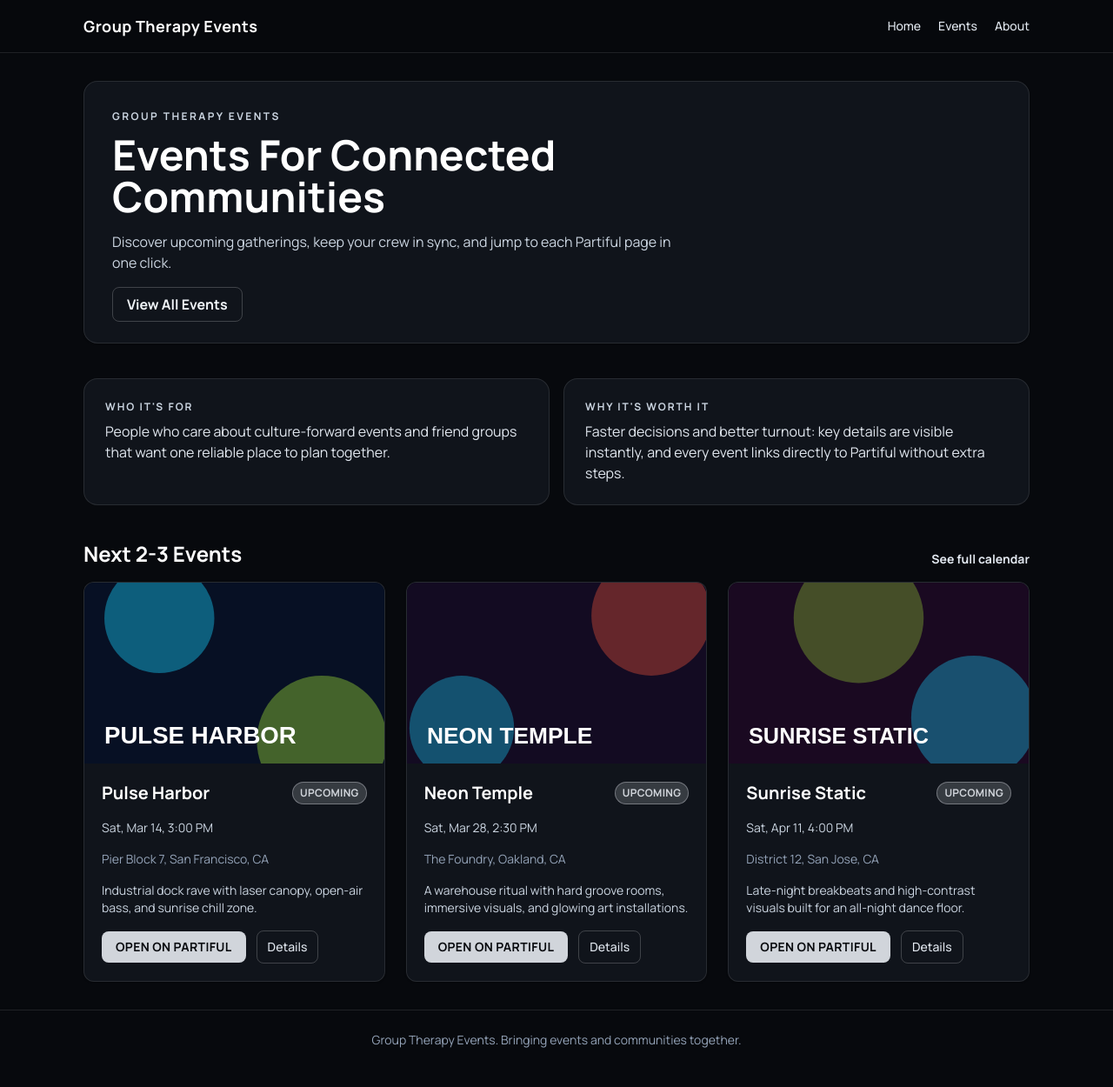
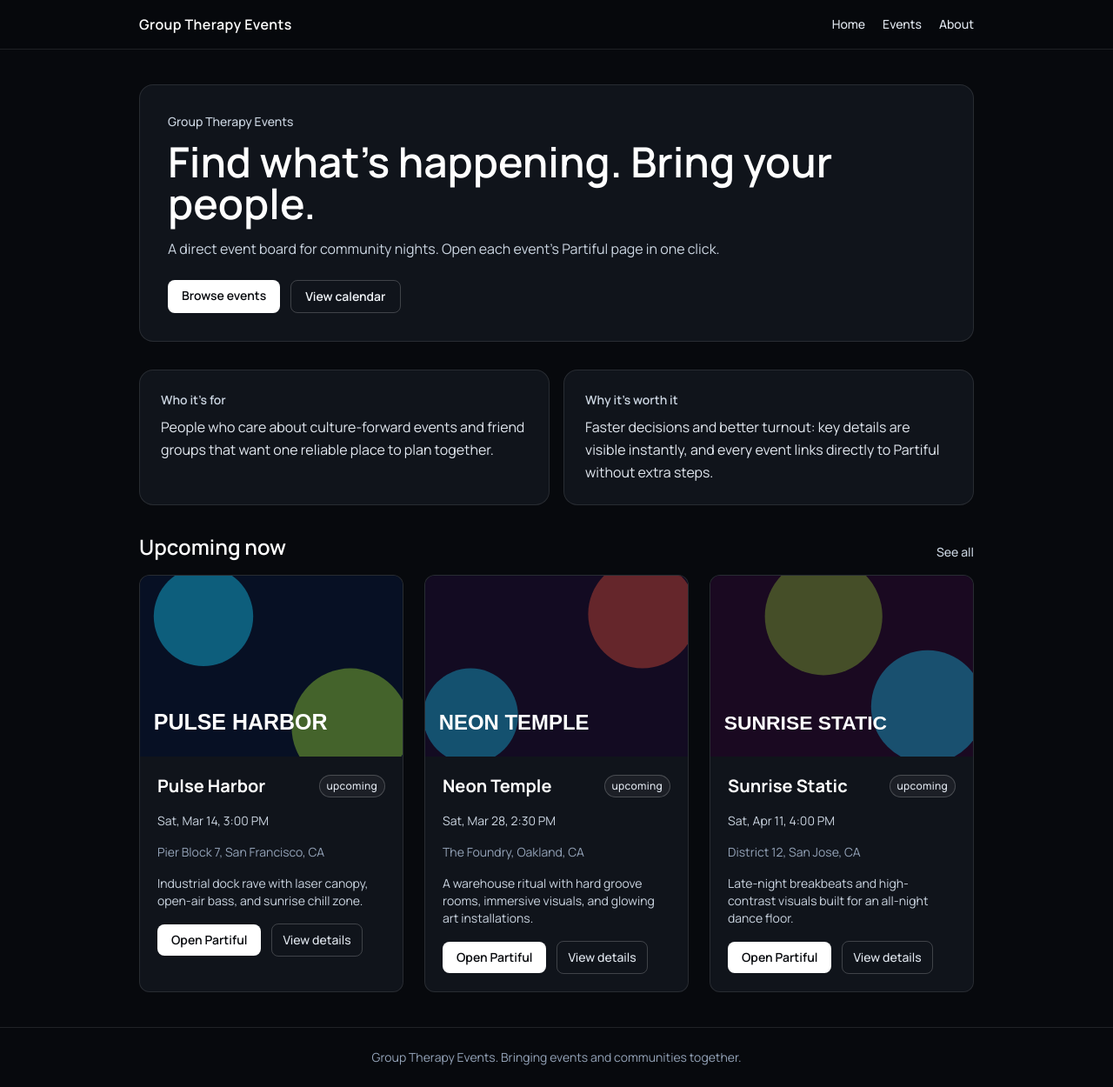
Before and after one commit to TaranbirBhullar/groupTherapyEvents, a React (Vite) app: page /#/ in a window 1280 px wide. Shown: the whole page at 87% size. Built offline with nearby package versions, Linux system fonts and the light colour scheme; no server answers.

Commit message:
style: adopt calmer direct homepage and minimal interface

```diff
--- a/src/components/EventCard.tsx
+++ b/src/components/EventCard.tsx
@@ -10,19 +10,19 @@ interface EventCardProps {
 
 export function EventCard({ event, priorityPartiful = false }: EventCardProps): JSX.Element {
   const statusClass = event.status === 'cancelled'
-    ? 'bg-red-500/20 text-red-200 border border-red-400/30'
+    ? 'bg-white/5 text-slate-300 border border-white/20'
     : event.status === 'past'
-      ? 'bg-slate-500/20 text-slate-200 border border-slate-300/20'
-      : 'bg-acid/20 text-acid border border-acid/40';
+      ? 'bg-white/5 text-slate-300 border border-white/20'
+      : 'bg-white/5 text-slate-200 border border-white/20';
 
   return (
-    <article className="relative overflow-hidden rounded-xl border border-white/10 bg-ink shadow-neon transition">
+    <article className="relative overflow-hidden rounded-xl border border-white/10 bg-ink transition hover:border-white/20">
       <Link to={`/events/${event.slug}`} className="absolute inset-0 z-10" aria-label={`View details for ${event.title}`} />
       <img src={event.image} alt={event.title} className="h-52 w-full object-cover" />
       <div className="space-y-4 p-5">
         <div className="flex items-center justify-between gap-3">
           <h3 className="font-display text-xl font-bold text-white">{event.title}</h3>
-          <span className={`rounded-full px-2 py-1 text-xs font-semibold uppercase tracking-wide ${statusClass}`}>
+          <span className={`rounded-full px-2 py-1 text-xs font-medium tracking-wide ${statusClass}`}>
             {event.status}
           </span>
         </div>
@@ -35,17 +35,17 @@ export function EventCard({ event, priorityPartiful = false }: EventCardProps):
             target="_blank"
             rel="noreferrer"
             onClick={() => trackPartifulClick(event.title, event.slug)}
-            className={`rounded-lg px-4 py-2 text-sm font-bold uppercase tracking-wide text-midnight transition ${
-              priorityPartiful ? 'bg-acid hover:bg-slate-300' : 'bg-cyanflash hover:bg-slate-400'
+            className={`rounded-lg px-4 py-2 text-sm font-semibold text-midnight transition ${
+              priorityPartiful ? 'bg-white hover:bg-slate-200' : 'bg-slate-300 hover:bg-slate-200'
             }`}
           >
-            Open on Partiful
+            Open Partiful
           </a>
           <Link
             to={`/events/${event.slug}`}
             className="rounded-lg border border-white/20 px-3 py-2 text-sm font-medium text-slate-200 transition hover:border-white/40"
           >
-            Details
+            View details
           </Link>
         </div>
       </div>
--- a/src/index.css
+++ b/src/index.css
@@ -1,4 +1,4 @@
-@import url('https://fonts.googleapis.com/css2?family=Cormorant+Garamond:wght@600;700&family=Manrope:wght@400;500;700&display=swap');
+@import url('https://fonts.googleapis.com/css2?family=Manrope:wght@400;500;600;700&display=swap');
 
 @tailwind base;
 @tailwind components;
@@ -9,7 +9,7 @@
 }
 
 body {
-  @apply m-0 min-h-screen bg-midnight text-slate-100 font-body antialiased;
+  @apply m-0 min-h-screen bg-midnight text-slate-100 font-body antialiased leading-relaxed;
 }
 
 #root {
--- a/src/layouts/SiteLayout.tsx
+++ b/src/layouts/SiteLayout.tsx
@@ -3,9 +3,9 @@ import { Link, NavLink, Outlet } from 'react-router-dom';
 export function SiteLayout(): JSX.Element {
   return (
     <div className="min-h-screen">
-      <header className="sticky top-0 z-30 border-b border-white/10 bg-midnight/95">
-        <div className="mx-auto flex w-full max-w-6xl items-center justify-between px-4 py-4 sm:px-6 lg:px-8">
-          <Link to="/" className="font-display text-lg font-semibold tracking-wide text-white">Group Therapy Events</Link>
+      <header className="sticky top-0 z-30 border-b border-white/10 bg-midnight/90 backdrop-blur">
+        <div className="mx-auto flex w-full max-w-5xl items-center justify-between px-4 py-4 sm:px-6 lg:px-8">
+          <Link to="/" className="font-display text-base font-semibold tracking-wide text-white">Group Therapy Events</Link>
           <nav className="flex items-center gap-5 text-sm font-medium text-slate-200">
             <NavLink to="/" className="hover:text-white">Home</NavLink>
             <NavLink to="/events" className="hover:text-white">Events</NavLink>
@@ -13,7 +13,7 @@ export function SiteLayout(): JSX.Element {
           </nav>
         </div>
       </header>
-      <main className="mx-auto w-full max-w-6xl px-4 py-8 sm:px-6 lg:px-8">
+      <main className="mx-auto w-full max-w-5xl px-4 py-10 sm:px-6 lg:px-8">
         <Outlet />
       </main>
       <footer className="border-t border-white/10 px-4 py-6 text-center text-sm text-slate-400">
--- a/src/pages/AboutPage.tsx
+++ b/src/pages/AboutPage.tsx
@@ -1,7 +1,7 @@
 export function AboutPage(): JSX.Element {
   return (
-    <div className="space-y-6 rounded-3xl border border-cyanflash/20 bg-ink/80 p-8">
-      <h1 className="font-display text-3xl font-bold text-white">About Group Therapy Events</h1>
+    <div className="space-y-6 rounded-2xl border border-white/10 bg-ink p-8">
+      <h1 className="font-display text-3xl font-semibold text-white">About Group Therapy Events</h1>
       <p className="max-w-3xl text-slate-200">
         Group Therapy Events is a public event board designed to connect scenes and communities through a clean event
         discovery experience. Every listing routes directly to Partiful for RSVP details.
--- a/src/pages/EventsPage.tsx
+++ b/src/pages/EventsPage.tsx
@@ -8,7 +8,7 @@ export function EventsPage(): JSX.Element {
   return (
     <div className="space-y-10">
       <section className="space-y-4">
-        <h1 className="font-display text-3xl font-bold text-white">Upcoming Events</h1>
+        <h1 className="font-display text-3xl font-semibold text-white">Upcoming events</h1>
         <div className="grid gap-6 md:grid-cols-2 lg:grid-cols-3">
           {upcoming.map((event) => (
             <EventCard key={event.id} event={event} />
@@ -17,7 +17,7 @@ export function EventsPage(): JSX.Element {
       </section>
 
       <section className="space-y-4">
-        <h2 className="font-display text-2xl font-bold text-white">Past Events</h2>
+        <h2 className="font-display text-2xl font-semibold text-white">Past events</h2>
         <div className="grid gap-6 md:grid-cols-2 lg:grid-cols-3">
           {past.map((event) => (
             <EventCard key={event.id} event={event} />
--- a/src/pages/HomePage.tsx
+++ b/src/pages/HomePage.tsx
@@ -6,31 +6,34 @@ export function HomePage(): JSX.Element {
   const featuredEvents = getUpcomingEvents(3);
 
   return (
-    <div className="space-y-10">
-      <section className="rounded-2xl border border-white/10 bg-ink p-8 shadow-neon">
-        <p className="mb-3 text-xs font-semibold uppercase tracking-[0.2em] text-slate-300">Group Therapy Events</p>
-        <h1 className="max-w-2xl font-display text-4xl font-bold text-white sm:text-5xl">
-          Events For Connected Communities
+    <div className="space-y-8">
+      <section className="rounded-2xl border border-white/10 bg-ink p-8">
+        <p className="mb-3 text-sm font-medium text-slate-300">Group Therapy Events</p>
+        <h1 className="max-w-3xl font-display text-4xl font-semibold text-white sm:text-5xl">
+          Find what&apos;s happening. Bring your people.
         </h1>
         <p className="mt-4 max-w-2xl text-base text-slate-300">
-          Discover upcoming gatherings, keep your crew in sync, and jump to each Partiful page in one click.
+          A direct event board for community nights. Open each event&apos;s Partiful page in one click.
         </p>
-        <div className="mt-6">
-          <Link to="/events" className="rounded-lg border border-white/20 px-4 py-2 font-semibold text-slate-100 hover:bg-white/5">
-            View All Events
+        <div className="mt-6 flex flex-wrap gap-3">
+          <Link to="/events" className="rounded-lg bg-white px-4 py-2 text-sm font-semibold text-midnight hover:bg-slate-200">
+            Browse events
+          </Link>
+          <Link to="/events" className="rounded-lg border border-white/20 px-4 py-2 text-sm font-semibold text-slate-100 hover:bg-white/5">
+            View calendar
           </Link>
         </div>
       </section>
 
       <section className="grid gap-4 md:grid-cols-2">
         <article className="rounded-2xl border border-white/10 bg-ink p-6">
-          <p className="mb-2 text-xs font-semibold uppercase tracking-[0.16em] text-slate-300">Who It&apos;s For</p>
+          <p className="mb-2 text-sm font-semibold text-slate-300">Who it&apos;s for</p>
           <p className="text-slate-200">
             People who care about culture-forward events and friend groups that want one reliable place to plan together.
           </p>
         </article>
         <article className="rounded-2xl border border-white/10 bg-ink p-6">
-          <p className="mb-2 text-xs font-semibold uppercase tracking-[0.16em] text-slate-300">Why It&apos;s Worth It</p>
+          <p className="mb-2 text-sm font-semibold text-slate-300">Why it&apos;s worth it</p>
           <p className="text-slate-200">
             Faster decisions and better turnout: key details are visible instantly, and every event links directly to
             Partiful without extra steps.
@@ -40,8 +43,8 @@ export function HomePage(): JSX.Element {
 
       <section className="space-y-4">
         <div className="flex items-end justify-between">
-          <h2 className="font-display text-2xl font-semibold text-white">Next 2-3 Events</h2>
-          <Link to="/events" className="text-sm font-semibold text-slate-200 hover:text-white">See full calendar</Link>
+          <h2 className="font-display text-2xl font-semibold text-white">Upcoming now</h2>
+          <Link to="/events" className="text-sm font-medium text-slate-300 hover:text-white">See all</Link>
         </div>
         <div className="grid gap-6 md:grid-cols-2 lg:grid-cols-3">
           {featuredEvents.map((event) => (
```
